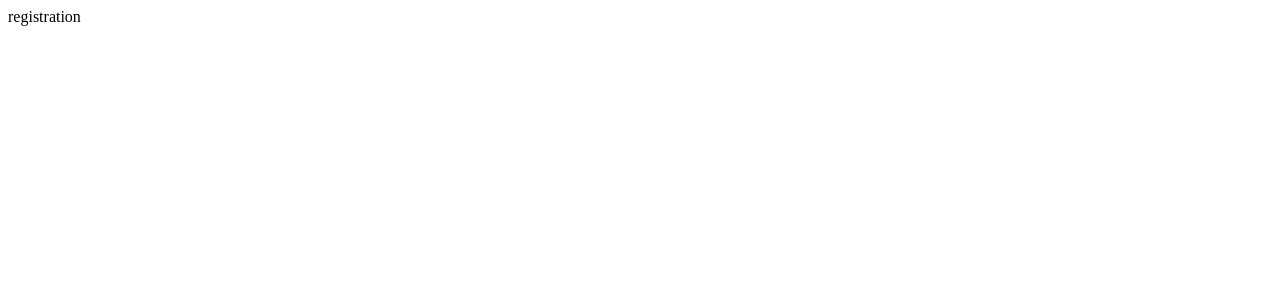
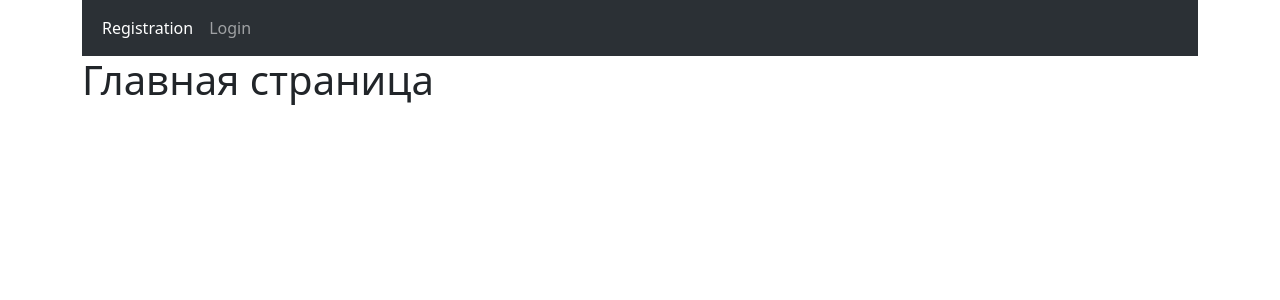
Before and after one commit to dronfaraonx/kebab_project, a React (Vite) app in the folder client/: page / in a window 1280 px wide. Shown: the top 300 px of the page. Built offline with nearby package versions, Linux system fonts and the light colour scheme.

Commit message:
added components

```diff
--- a/client/package.json
+++ b/client/package.json
@@ -10,8 +10,10 @@
     "preview": "vite preview"
   },
   "dependencies": {
+    "bootstrap": "^5.3.3",
     "react": "^18.3.1",
-    "react-dom": "^18.3.1"
+    "react-dom": "^18.3.1",
+    "react-router-dom": "^6.26.2"
   },
   "devDependencies": {
     "@eslint/js": "^9.9.0",
--- a/client/src/App.tsx
+++ b/client/src/App.tsx
@@ -1,12 +1,38 @@
-import React, { useState } from 'react'
+import React from "react";
+import 'bootstrap/dist/css/bootstrap.css';
+// import NavigationBar from "./components/ui/NavigationBar";
+import { RouterProvider, createBrowserRouter } from "react-router-dom";
+// import LoginPage from "./components/pages/LoginPage";
+import Layout from "./components/Layout";
+// import RegistrationPage from "./components/pages/RegistrationPage";
+import MainPage from "./components/pages/MainPage";
 
+//react component
 function App() {
 
-  return (
-    <>
-      <div>registration</div>
-    </>
-  )
+    const router = createBrowserRouter([
+      {
+        element: <Layout />,
+        children: [
+          {
+            path: "/",
+            element: <MainPage />
+          },
+          // {
+          //   path: "/registration",
+          //   element: <RegistrationPage />
+          // },
+          // {
+          //   path: "/login",
+          //   element: <LoginPage />
+          // },
+        ]
+      }
+    ]);
+
+    return <RouterProvider router = {router} />;
+
+
 }
 
 export default App
--- /dev/null
+++ b/client/src/components/Layout.tsx
@@ -0,0 +1,20 @@
+import React from "react";
+import NavigationBar from "../components/ui/NavigationBar";
+import { Outlet } from "react-router-dom";
+
+export default function Layout() {
+  return (
+    <div className="container">
+      <div className="row">
+        <div className="col-12">
+          <NavigationBar />
+        </div>
+      </div>
+      <div className="row">
+        <div className="col-12">
+          <Outlet/> { /**? Здесь в будущум будут все страницы  */}
+    </div>
+    </div>
+    </div>
+  );
+}
--- /dev/null
+++ b/client/src/components/pages/LoginPage.tsx
@@ -0,0 +1,31 @@
+import React, {useState} from "react";
+
+
+export default function LoginPage() {
+  const [email, setEmail] = useState('');
+  const [password, setPassword] = useState('');
+  console.log({email});
+  console.log({password})
+
+
+  return (
+    <form
+    onSubmit={(event) => {
+      event.preventDefault();
+      setEmail('');
+      setPassword('');
+    }}
+
+    >
+    <div className="form-group">
+        <label htmlFor="email">Email address</label>
+        <input type="email" value={email} onChange={(event) => setEmail(event.target.value)} className="form-control" id="email" placeholder="Enter email" required/>
+    </div>
+    <div className="form-group">
+        <label htmlFor="password">Password</label>
+        <input type="password" value={password} onChange={(event) => setPassword(event.target.value)} className="form-control" id="password" placeholder="Password" required/>
+    </div>
+    <button type="submit" className="btn btn-primary btn-block">Login</button>
+</form>
+  );
+}
--- /dev/null
+++ b/client/src/components/pages/MainPage.tsx
@@ -0,0 +1,7 @@
+import React from "react";
+
+export default function MainPage() {
+  return (
+   <h1>Главная страница</h1>
+  );
+}
--- /dev/null
+++ b/client/src/components/pages/RegistrationPage.tsx
@@ -0,0 +1,41 @@
+import React, {useState} from "react";
+
+
+export default function RegistrationPage() {
+  const [username, setUsername] = useState('');
+  const [email, setEmail] = useState('');
+  const [password, setPassword] = useState('');
+  console.log({username});
+  console.log({email});
+  console.log({password})
+
+
+  return (
+    <form
+    onSubmit={(event) => {
+      event.preventDefault();
+      setUsername('');
+      setEmail('');
+      setPassword('');
+    }}
+
+    >
+    <div className="form-group">
+        <label htmlFor="username">Username</label>
+        <input type="text" value={username} onChange={(event) => setUsername(event.target.value)} className={username.length < 10 ? "form-control is-invalid" : "form-control"} id="username" placeholder="Enter username" required/>
+        <div id="validationServerUsernameFeedback" className="invalid-feedback">
+        Username should have more than 10 symbols
+      </div>
+    </div>
+    <div className="form-group">
+        <label htmlFor="email">Email address</label>
+        <input type="email" value={email} onChange={(event) => setEmail(event.target.value)} className="form-control" id="email" placeholder="Enter email" required/>
+    </div>
+    <div className="form-group">
+        <label htmlFor="password">Password</label>
+        <input type="password" value={password} onChange={(event) => setPassword(event.target.value)} className="form-control" id="password" placeholder="Password" required/>
+    </div>
+    <button type="submit" className="btn btn-primary btn-block">Register</button>
+</form>
+  );
+}
--- /dev/null
+++ b/client/src/components/ui/NavigationBar.tsx
@@ -0,0 +1,27 @@
+import React from "react";
+import {NavLink} from 'react-router-dom'
+
+export default function NavigationBar() {
+  return (
+    <nav
+      className="navbar bg-dark navbar-expand-lg bg-body-tertiary"
+      data-bs-theme="dark" >
+      <div className="container-fluid">
+        <div className="collapse navbar-collapse" id="navbarSupportedContent">
+          <ul className="navbar-nav me-auto mb-2 mb-lg-0">
+            <li className="nav-item">
+              <NavLink className="nav-link active" aria-current="page" to="/registration">
+                Registration
+              </NavLink>
+            </li>
+            <li className="nav-item">
+              <NavLink className="nav-link" to="/login">
+                Login
+              </NavLink>
+            </li>
+            </ul>
+            </div>
+            </div>
+    </nav>
+  );
+}
```
Also changed, not shown: 1 other file (tests, documents, lock files or other folders).
